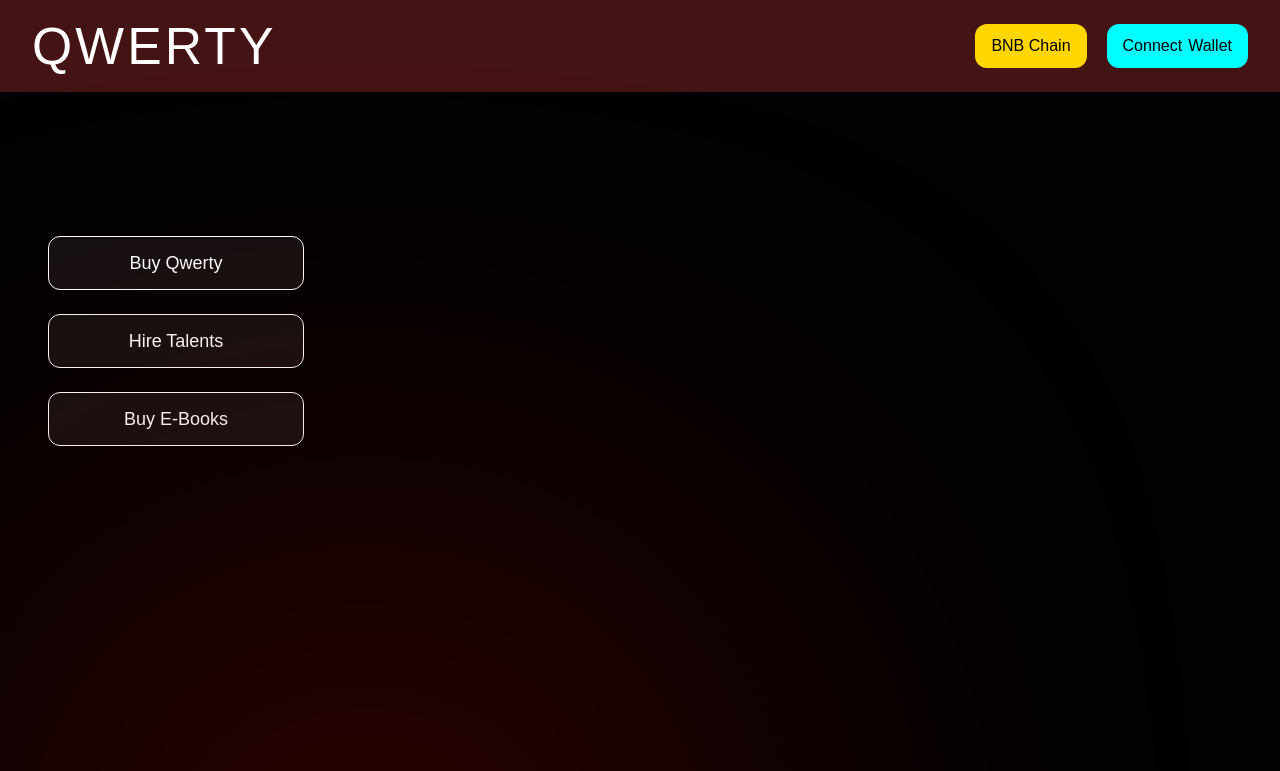
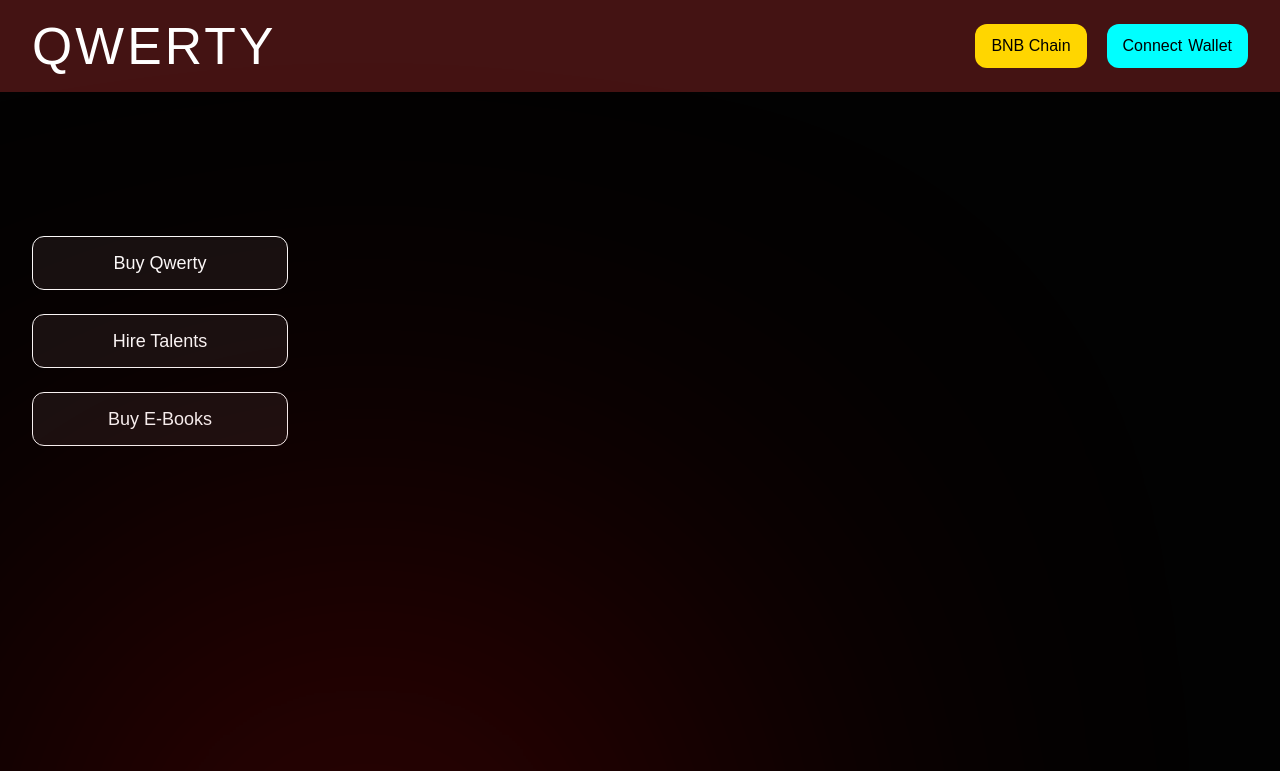
Before and after one commit to baxriddin0317/qwerty, a Next.js app: page / in a window 1280 px wide. Shown: the top 771 px of the page. Built offline with nearby package versions, Linux system fonts and the light colour scheme; a web font is replaced by a local one.

Commit message:
Update Hero.jsx

```diff
--- a/components/Hero.jsx
+++ b/components/Hero.jsx
@@ -2,7 +2,7 @@ import React from 'react'
 
 export const Hero = () => {
   return (
-    <section className='px-12 py-36'>
+    <section className='px-8 py-36'>
       <div className='flex flex-col gap-6'>
         <button className='w-full sm:w-64 max-h-16 text-lg border border-brand-white bg-brand-btn text-white rounded-xl p-3'>
           Buy Qwerty
```
